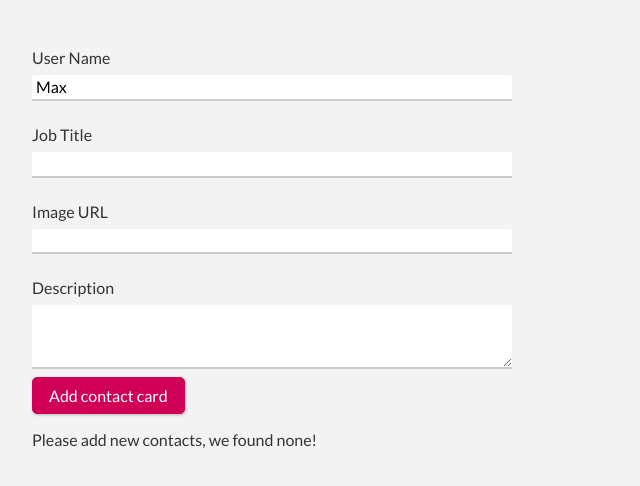
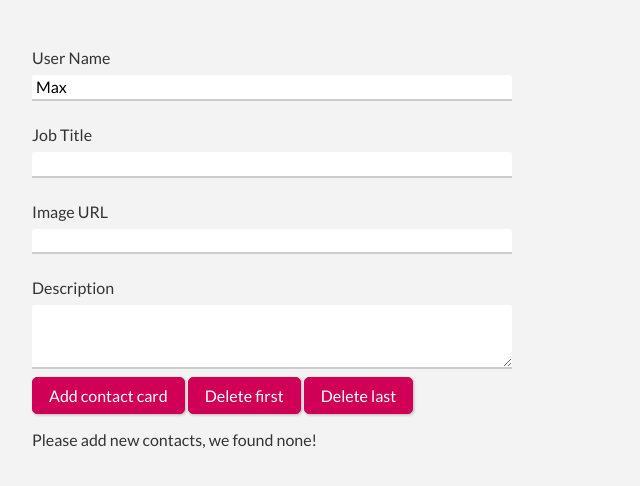
Before and after one commit to AndreaLupo/svelte-conditionals, a Svelte app: page / in a window 1280 px wide. Shown: the top 486 px of the page, without its empty margins (0-640 px from the left). Built offline with nearby package versions, Linux system fonts and the light colour scheme.

Commit message:
Added key of current element on #each

```diff
--- a/src/App.svelte
+++ b/src/App.svelte
@@ -16,6 +16,7 @@ import ContactCard from "./ContactCard.svelte";
           return;
     }
     let createdContact = {
+      id: Math.random(),
       name: name,
       jobTitle: title,
       imageUrl: image,
@@ -25,6 +26,15 @@ import ContactCard from "./ContactCard.svelte";
     // push doesn't work to update arrays!
     createdContacts = [...createdContacts, createdContact];
     formState = "done";
+  }
+
+  function deleteFirst() {
+    createdContacts = createdContacts.slice(1);
+  }
+
+  function deleteLast() {
+    createdContacts = createdContacts.slice(0, -1);
+
   }
 
 </script>
@@ -57,13 +67,15 @@ import ContactCard from "./ContactCard.svelte";
 
 <!-- every time I click, add a new contact card (if form is valid!) -->
 <button on:click={addContact}>Add contact card</button>
+<button on:click={deleteFirst}>Delete first</button>
+<button on:click={deleteLast}>Delete last</button>
 
 
 {#if formState === "invalid"}
   <p>Invalid input!</p>
 {/if}
 
-{#each createdContacts as contact, currentIndex}
+{#each createdContacts as contact, currentIndex (contact.id)}
   <h2>{currentIndex + 1}</h2>
   <ContactCard userName={contact.name}
     jobTitle={contact.jobTitle} description={contact.desc}
```
Also changed, not shown: 1 other file (tests, documents, lock files or other folders).
